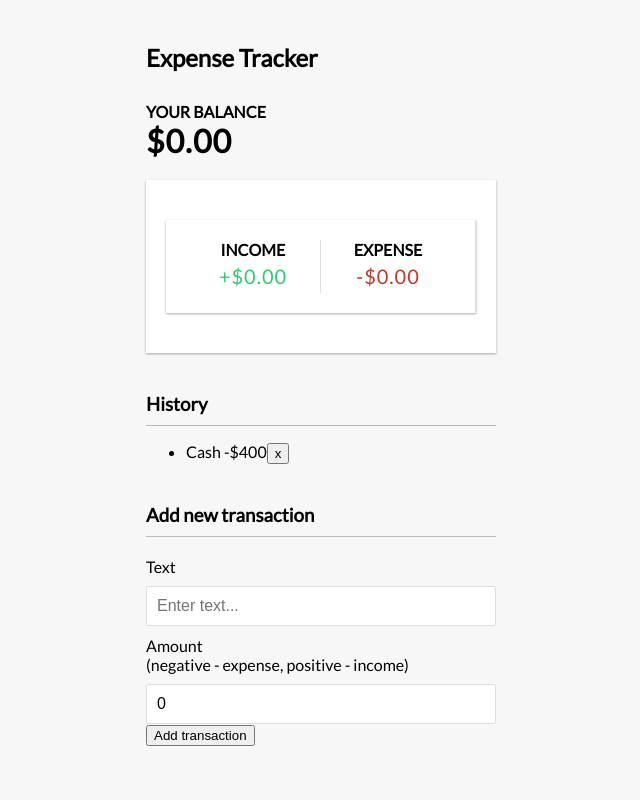
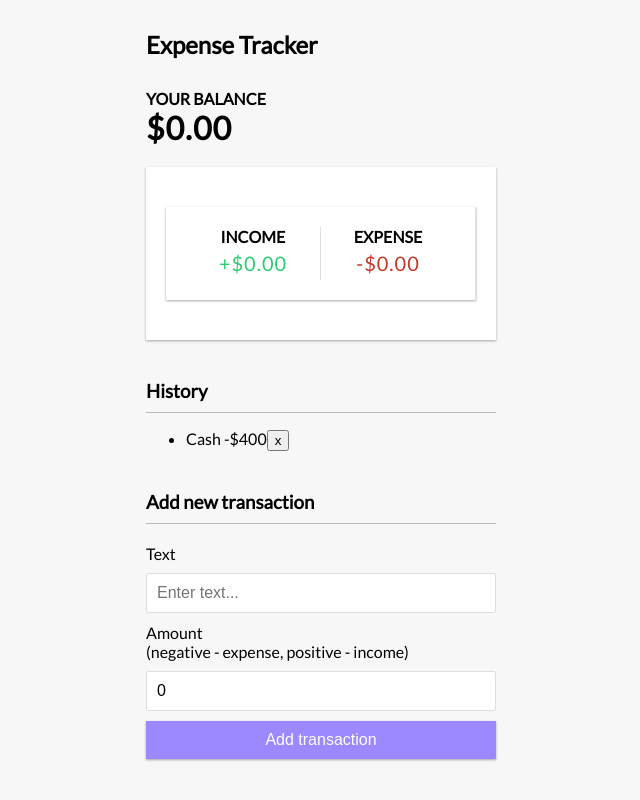
Before and after one commit to littletonjeffrey/expense-tracker, a React (Create React App) app: page / in a window 1280 px wide. Shown: the whole page, without its empty margins (319-959 px from the left). Built offline with nearby package versions, Linux system fonts and the light colour scheme; the HTML template or start-up script is replaced by a standard one.

Commit message:
added button styling, also tested state for add transaction component, working great

```diff
--- a/src/App.css
+++ b/src/App.css
@@ -85,3 +85,20 @@ h3 {
     padding: 10px;
     width: 100%;
   }
+  .btn {
+    cursor: pointer;
+    background-color: #9c88ff;
+    box-shadow: var(--box-shadow);
+    color: #fff;
+    border: 0;
+    display: block;
+    font-size: 16px;
+    margin: 10px 0 30px;
+    padding: 10px;
+    width: 100%;
+  }
+
+  .btn:focus,
+  .delete-btn:focus {
+    outline: 0;
+  }
```
